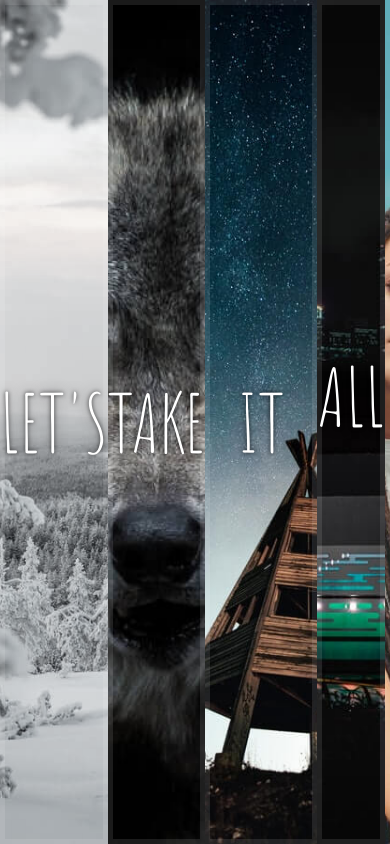
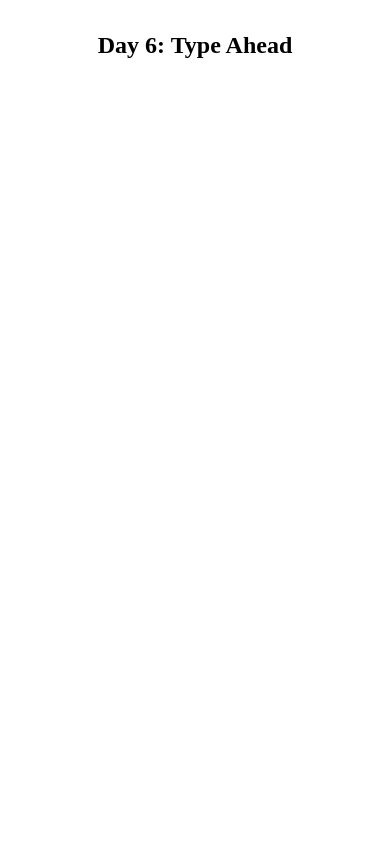
Before and after one commit to adaboh/30-days-js, a website: page 30-days-js.html in a window 390 px wide. Drawn offline with Linux system fonts and the light colour scheme.

Commit message:
day6 starter files

```diff
--- a/30-days-js.html
+++ b/30-days-js.html
@@ -4,37 +4,12 @@
     <meta charset="UTF-8" />
     <meta name="viewport" content="width=device-width, initial-scale=1.0" />
     <meta http-equiv="X-UA-Compatible" content="ie=edge" />
-    <title>JS30 Flex Panel Gallery: Day 5</title>
+    <title>JS30 Type Ahead: Day 6</title>
     <link rel="stylesheet" href="css/main.css" />
   </head>
   <body>
-    <div class="panels">
-      <div class="panel panel--1 ">
-        <p>Hey</p>
-        <p>Let's</p>
-        <p>Dance</p>
-      </div>
-      <div class="panel panel--2">
-        <p>Give</p>
-        <p>Take</p>
-        <p>Receive</p>
-      </div>
-      <div class="panel panel--3">
-        <p>Experience</p>
-        <p>It</p>
-        <p>Today</p>
-      </div>
-      <div class="panel panel--4">
-        <p>Give</p>
-        <p>All</p>
-        <p>You can</p>
-      </div>
-      <div class="panel panel--5">
-        <p>Life</p>
-        <p>In</p>
-        <p>Motion</p>
-      </div>
-    </div>
+    <h2>Day 6: Type Ahead</h2>
+
 
     <script src="scripts/app.js"></script>
   </body>
--- a/sass/_globe.scss
+++ b/sass/_globe.scss
@@ -1,4 +1,3 @@
-@import "https://fonts.googleapis.com/css?family=Amatic+SC";
 
 *,
 *::before,
@@ -8,98 +7,7 @@
   box-sizing: border-box;
 }
 
-body,
-html {
-  font-family: Arial, Helvetica, sans-serif;
-  font-size: 20px;
-  font-weight: 200;
+h2 {
+  text-align: center;
+  margin: 2rem 0;
 }
-
-.panels {
-  min-height: 100vh;
-  display: flex;
-  overflow: hidden;
-}
-
-.panel {
-  box-shadow: inset 0 0 0 5px rgba(255, 255, 255, 0.1);
-  color: #fff;
-  transition: font-size 0.7s cubic-bezier(0.61, -0.19, 0.7, -0.11), flex 0.7s cubic-bezier(0.61, -0.19, 0.7, -0.11), background-color 0.2s;
-  background-color: #6b0f9c;
-  font-size: 20px;
-
-  background-size: cover;
-  background-position: center;
-
-  display: flex;
-  justify-content: center;
-  align-items: center;
-  text-align: center;
-  flex-direction: column;
-  flex: 1;
-
-  &--1 {
-    background-image: url(../img/image-1.jpg);
-  filter: grayscale(80%);
-
-  }
-
-  &--2 {
-    background-image: url(../img/image-2.jpg);
-  }
-
-  &--3 {
-    background-image: url(../img/image-3.jpg);
-  }
-
-  &--4 {
-    background-image: url(../img/image-4.jpg);
-  }
-
-  &--5 {
-    background-image: url(../img/image-5.jpg);
-  }
-
-  //* Flex Children
-  & > * {
-    margin: 0;
-    width: 100%;
-    display: flex;
-    flex: 1 0 auto;
-    justify-content: center;
-    align-items: center;
-    transition: transform 0.5s;
-  }
-
-  & p {
-    text-transform: uppercase;
-    text-shadow: 0 0 4px rgba(0, 0, 0, 0.72), 0 0 14px rgba(0, 0, 0, 0.45);
-    font-size: 2em;
-
-    font-family: "Amatic SC", cursive;
-
-    &:nth-child(2) {
-      font-size: 4em;
-    }
-  }
-
-  & > *:first-child {
-    transform: translateY(-100%);
-  }
-  & > *:last-child {
-    transform: translateY(100%);
-  }
-
-  &.open-active > *:first-child {
-    transform: translateY(0%);
-  }
-
-  &.open-active > *:last-child {
-    transform: translateY(0%);
-  }
-
-  &.open {
-    font-size: 40px;
-    flex: 5;
-  }
-}
--- a/scripts/app.js
+++ b/scripts/app.js
@@ -1,33 +1,4 @@
-const panels = document.querySelectorAll(".panel")
+/*
+Type Ahead: AJAX
 
-function toggleOpen(){
-  this.classList.toggle("open")
-
-}
-
-function toggleActice(e){
-  this.classList.toggle("open-active")
-}
-
-panels.forEach((panel)=> panel.addEventListener("click", toggleOpen))
-panels.forEach((panel)=> panel.addEventListener("click", toggleActice))
-
-const screenWidth = window.innerWidth;
-console.log("screenWidth", screenWidth)
-
-function resizeWindow(){
-  if (screenWidth < 768) {
-    const msg = "💡 ➡ To have a better experience on this page, position your device horizontally. 😉";
-    alert(msg);
-  }
-}
-
-// if(screenWidth < 768){
-//   const msg = "💡 ➡ To have a better experience on this page, position your device horizontally. 😉";
-//   alert(msg)
-// }
-
-window.addEventListener("load",resizeWindow)
-// window.addEventListener("resize", resizeWindow)
-
-// console.log(window)
+*/
```
Also changed, not shown: css/main.css.
